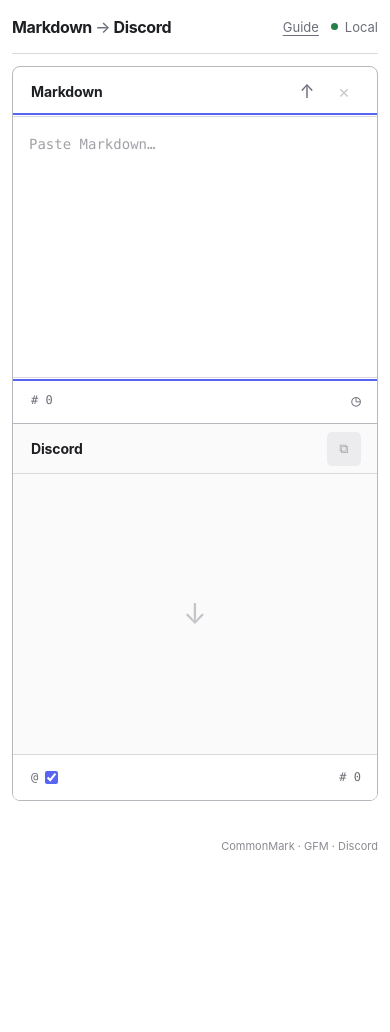
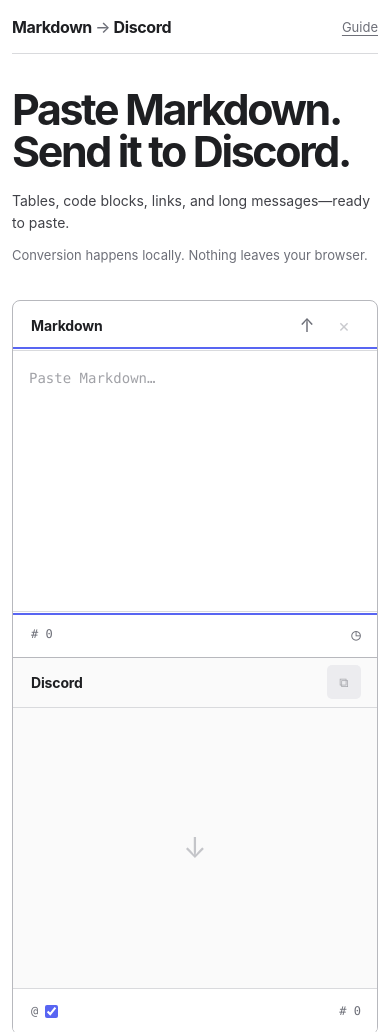
Before and after one commit to kennethwolters/markdowntodiscord, a website built with Vite: page index.html in a window 390 px wide. Shown: the top 1032 px of the page. Before the commit the page ends 871 px from the top, so only its background shows below. Built offline with nearby package versions, Linux system fonts and the light colour scheme.

Commit message:
balance converter with concise landing copy

```diff
--- a/index.html
+++ b/index.html
@@ -20,15 +20,22 @@
       <a class="brand" href="/">Markdown <span aria-hidden="true">→</span> Discord</a>
       <div class="header-actions">
         <a href="/discord-markdown-guide/">Guide</a>
-        <span class="local-badge" title="Conversion happens in this browser"><span aria-hidden="true"></span> Local</span>
       </div>
     </header>
 
     <main>
+      <section class="intro">
+        <h1>Paste Markdown.<br />Send it to Discord.</h1>
+        <div class="intro-copy">
+          <p>Tables, code blocks, links, and long messages—ready to paste.</p>
+          <p class="trust-copy">Conversion happens locally. Nothing leaves your browser.</p>
+        </div>
+      </section>
+
       <section class="workspace" aria-label="Markdown to Discord converter">
         <div class="panel input-panel">
           <div class="panel-heading">
-            <h1>Markdown</h1>
+            <h2>Markdown</h2>
             <div class="tools">
               <input id="file-input" class="sr-only" type="file" accept=".md,.markdown,.txt,text/markdown,text/plain" />
               <button class="icon-button" id="open-file" type="button" aria-label="Open a Markdown file" title="Open .md file">↑</button>
@@ -71,7 +78,6 @@
       </div>
     </main>
 
-    <footer>CommonMark · GFM · Discord</footer>
     <script type="module" src="/src/main.ts"></script>
   </body>
 </html>
--- a/src/style.css
+++ b/src/style.css
@@ -12,7 +12,7 @@
 }
 
 * { box-sizing: border-box; }
-body { margin: 0; min-width: 320px; min-height: 100vh; }
+body { margin: 0; min-width: 320px; height: 100dvh; overflow: hidden; }
 button, textarea, input { font: inherit; }
 button { cursor: pointer; }
 a { color: inherit; }
@@ -21,7 +21,7 @@ button:focus-visible, textarea:focus-visible, input:focus-visible, a:focus-visib
   outline-offset: 2px;
 }
 
-.site-header, main, footer {
+.site-header, main {
   width: min(1280px, calc(100% - 40px));
   margin-inline: auto;
 }
@@ -34,17 +34,27 @@ button:focus-visible, textarea:focus-visible, input:focus-visible, a:focus-visib
 }
 .brand { font-weight: 700; letter-spacing: -.025em; text-decoration: none; }
 .brand span { color: var(--muted); font-weight: 500; }
-.header-actions { display: flex; align-items: center; gap: 20px; color: var(--muted); font-size: 13px; }
+.header-actions { display: flex; align-items: center; color: var(--muted); font-size: 13px; }
 .header-actions a { text-underline-offset: 3px; }
-.local-badge { display: flex; align-items: center; gap: 7px; }
-.local-badge > span { width: 7px; height: 7px; border-radius: 50%; background: var(--green); }
 
-main { padding: 32px 0 20px; }
+main { height: calc(100dvh - 64px); display: flex; flex-direction: column; padding-bottom: 20px; }
+.intro {
+  flex: 0 0 clamp(170px, 25vh, 230px);
+  display: grid;
+  grid-template-columns: minmax(0, 1.2fr) minmax(280px, .8fr);
+  gap: 72px;
+  align-items: center;
+}
+.intro h1 { margin: 0; font-size: clamp(36px, 5vw, 64px); line-height: .98; letter-spacing: -.055em; }
+.intro-copy { max-width: 470px; padding-top: 8px; }
+.intro-copy p { margin: 0; color: #414248; font-size: clamp(14px, 1.4vw, 17px); line-height: 1.55; }
+.intro-copy .trust-copy { margin-top: 12px; color: var(--muted); font-size: 13px; }
 .workspace {
   position: relative;
+  flex: 1;
+  min-height: 0;
   display: grid;
   grid-template-columns: minmax(0, 1fr) minmax(0, 1fr);
-  min-height: calc(100vh - 150px);
   border: 1px solid #b7b8bd;
   border-radius: 8px;
   overflow: hidden;
@@ -75,7 +85,7 @@ main { padding: 32px 0 20px; }
   padding: 0 16px 0 18px;
   border-bottom: 1px solid var(--line);
 }
-h1, h2 { margin: 0; font-size: 14px; font-weight: 650; letter-spacing: -.01em; }
+.panel-heading h2 { margin: 0; font-size: 14px; font-weight: 650; letter-spacing: -.01em; }
 .tools { display: flex; align-items: center; gap: 3px; }
 .icon-button, .copy-all, .copy-button {
   display: inline-grid;
@@ -103,7 +113,7 @@ h1, h2 { margin: 0; font-size: 14px; font-weight: 650; letter-spacing: -.01em; }
 textarea {
   width: 100%;
   flex: 1;
-  min-height: 480px;
+  min-height: 0;
   resize: none;
   border: 0;
   outline: 0;
@@ -142,8 +152,8 @@ textarea::placeholder { color: #a1a2a7; }
 }
 
 .output-panel { background: #fafafa; }
-.outputs { flex: 1; min-height: 420px; padding: 14px; overflow: auto; }
-.empty-state { display: grid; place-items: center; height: 100%; min-height: 360px; color: #c4c5c9; font-size: 28px; }
+.outputs { flex: 1; min-height: 0; padding: 14px; overflow: auto; }
+.empty-state { display: grid; place-items: center; height: 100%; min-height: 180px; color: #c4c5c9; font-size: 28px; }
 .warnings:empty { display: none; }
 .warnings { display: grid; border-bottom: 1px solid #ead7a2; }
 .warning { display: flex; justify-content: space-between; gap: 14px; padding: 9px 14px; background: #fff8e6; color: #654b0d; font-size: 11px; line-height: 1.45; }
@@ -194,20 +204,16 @@ textarea::placeholder { color: #a1a2a7; }
 .undo-toast[hidden] { display: none; }
 .undo-toast button { margin-left: 12px; border: 0; background: transparent; color: white; font-weight: 700; text-decoration: underline; }
 
-footer {
-  min-height: 50px;
-  display: flex;
-  align-items: center;
-  justify-content: flex-end;
-  color: #8a8b91;
-  font-size: 11px;
-}
 .sr-only { position: absolute; width: 1px; height: 1px; padding: 0; overflow: hidden; clip: rect(0,0,0,0); white-space: nowrap; border: 0; }
 
 @media (max-width: 800px) {
-  .site-header, main, footer { width: min(100% - 24px, 680px); }
-  main { padding-top: 12px; }
-  .workspace { grid-template-columns: 1fr; min-height: auto; }
+  body { height: auto; min-height: 100dvh; overflow: auto; }
+  .site-header, main { width: min(100% - 24px, 680px); }
+  main { height: auto; min-height: calc(100dvh - 64px); }
+  .intro { flex-basis: auto; grid-template-columns: 1fr; gap: 18px; padding: 42px 0; }
+  .intro h1 { font-size: clamp(38px, 11vw, 54px); }
+  .intro-copy { padding: 0; }
+  .workspace { flex: none; grid-template-columns: 1fr; min-height: auto; }
   .input-panel { border-right: 0; border-bottom: 1px solid #b7b8bd; }
   .flow-arrow { top: 50%; transform: translateY(-50%) rotate(90deg); }
   textarea { min-height: 300px; }
@@ -217,7 +223,8 @@ footer {
 
 @media (max-width: 480px) {
   .site-header { height: 54px; }
-  .header-actions { gap: 12px; }
+  main { min-height: calc(100dvh - 54px); }
+  .intro { padding: 34px 0; }
   .panel-heading { height: 50px; flex-basis: 50px; }
   textarea { min-height: 260px; padding: 16px; }
   .outputs { min-height: 260px; padding: 10px; }
```
